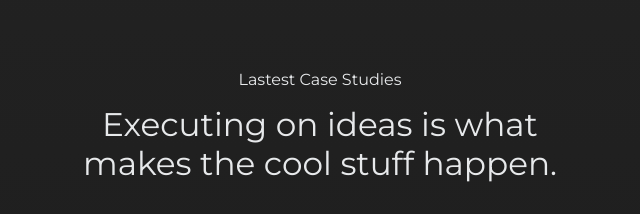
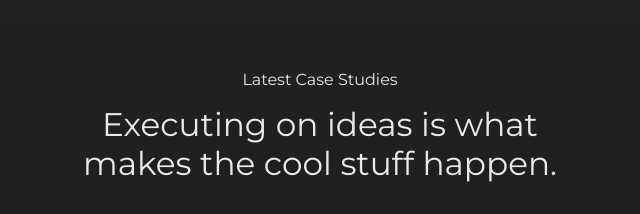
Before and after one commit to Hunterbenjamin/portfolio-site, a plain HTML site: page index.html in a window 1280 px wide. Shown: the part 736-950 px from the top of the page, 320-960 px from the left. Drawn offline with nearby package versions, Linux system fonts and the light colour scheme.

Commit message:
Fixing spelling error

```diff
--- a/index.html
+++ b/index.html
@@ -53,7 +53,7 @@
         <section class="page-section" id="services">
             <div class="container">
                 <div class="text-center">
-                    <h3 class="section-subheading">Lastest Case Studies</h3>
+                    <h3 class="section-subheading">Latest Case Studies</h3>
                     <h2 class="section-subheading">Executing on ideas is what makes the cool stuff happen.</h2>
                 </div>
                 <div class="row text-center">
```
